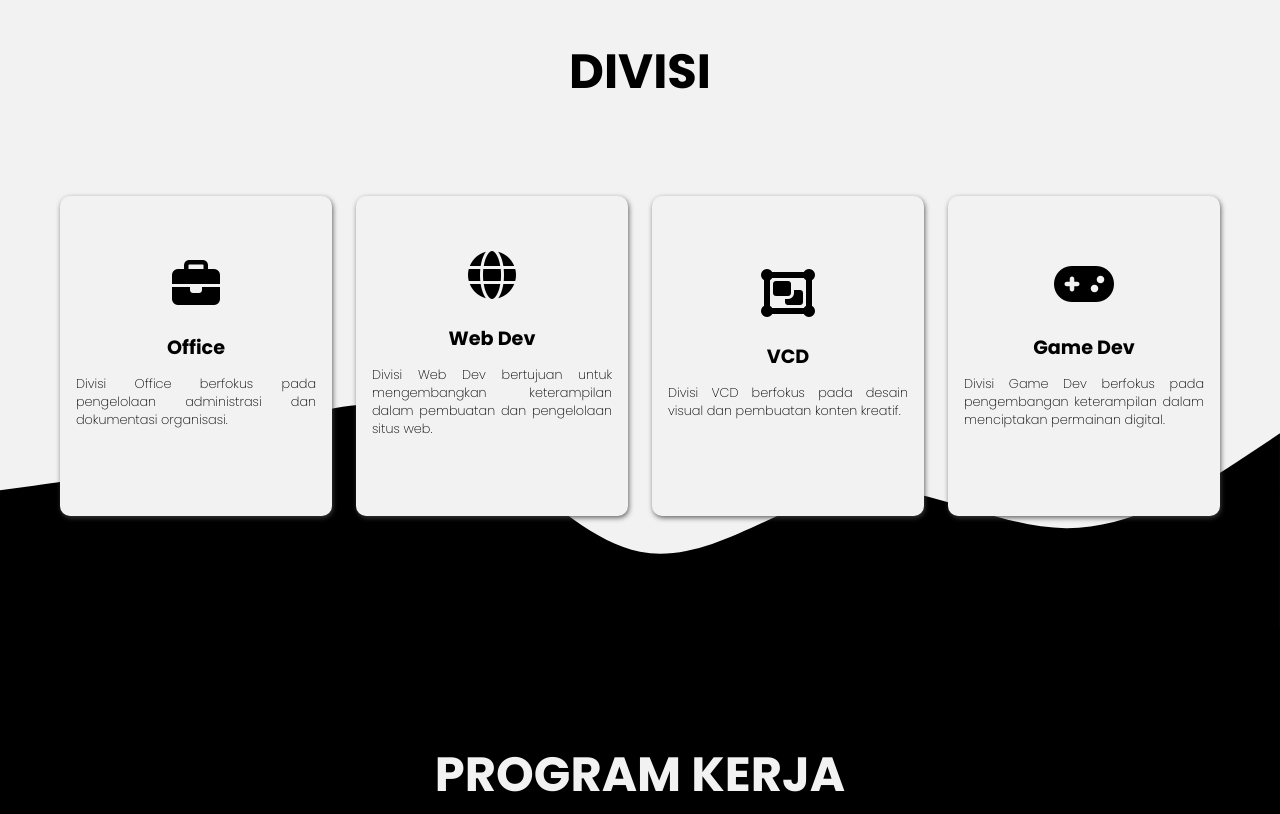
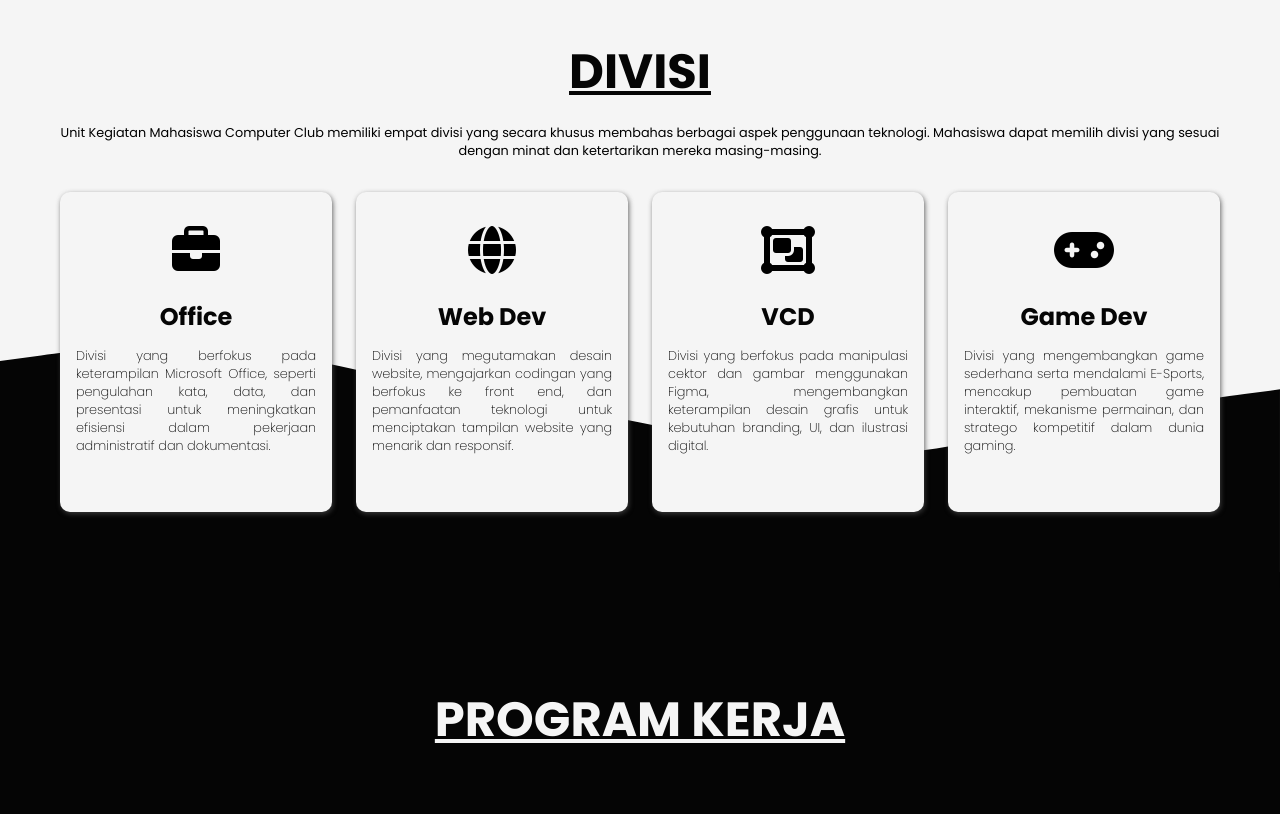
Before and after one commit to Satriart2/ukm-cc, a plain HTML site: page index.html in a window 1280 px wide. Shown: the part 1820-2634 px from the top of the page. Drawn offline with Linux system fonts and the light colour scheme.

Commit message:
order by man

```diff
--- a/index.html
+++ b/index.html
@@ -16,7 +16,9 @@
     <!-- navbar -->
     <nav class="navbar">
         <div class="logo">
+            <a href="#home">
                 <img src="img/ukmcc-putih.png" alt="logo" class="logo-img">
+            </a>
             <h1 class="logo-text">UKM Computer Club</h1>
         </div>
         <div class="navbar-link">
@@ -24,7 +26,7 @@
             <a href="#about">TENTANG</a>
             <a href="#divisi">DIVISI</a>
             <a href="#proker">PROGRAM KERJA</a>
-            <a href="#">KONTAK</a>
+            <a href="#kontak">KONTAK</a>
         </div>
         <div class="mobile">
             <a href="#" id="hamb-menu"><i class="fa-solid fa-bars fa-lg" style="color: #ffffff;"></i></a>
@@ -46,7 +48,7 @@
         <div class="about-title">
             <h1>TENTANG KAMI</h1>
         </div>
-        <div class="about-content">
+        <div class="about-content" >
             <img src="img/hero.jpg" alt="ukmcc">
             <p>UKM Computer Club adalah organisasi mahasiswa yang berfokus pada pengembangan keterampilan komputer dan teknologi informasi. Kami menyediakan pelatihan, workshop, dan proyek kolaboratif untuk meningkatkan kemampuan anggota kami dalam bidang teknologi. Bergabunglah bersama kami untuk mengeksplorasi dunia teknologi yang penuh inovasi.</p>
         </div>
@@ -55,29 +57,38 @@
     <!-- divisi -->
     <section class="divisi" id="divisi">
         <h1>DIVISI</h1>
+        <p style="color: black; padding-inline: 3rem;">Unit Kegiatan Mahasiswa Computer Club memiliki empat divisi yang secara khusus membahas berbagai aspek penggunaan teknologi. Mahasiswa dapat memilih divisi yang sesuai dengan minat dan ketertarikan mereka masing-masing.</p>
         <div class="div-row">
+            <a href="office.html">
                 <div class="divisi-card">
                     <i class="fa-solid fa-briefcase fa-xl" style="color: #000000;"></i>
                     <h2>Office</h2>
-                <p>Divisi Office berfokus pada pengelolaan administrasi dan dokumentasi organisasi.</p>
+                    <p>Divisi yang berfokus pada keterampilan Microsoft Office, seperti pengulahan kata, data, dan presentasi untuk meningkatkan efisiensi dalam pekerjaan administratif dan dokumentasi.</p>
                 </div>
+            </a>
+            <a href="webdev.html">
                 <div class="divisi-card">
                     <i class="fa-solid fa-globe fa-xl" style="color: #000000;"></i>
                     <h2>Web Dev</h2>
-                <p>Divisi Web Dev bertujuan untuk mengembangkan keterampilan dalam pembuatan dan pengelolaan situs web.</p>
+                    <p>Divisi yang megutamakan desain website, mengajarkan codingan yang berfokus ke front end, dan pemanfaatan teknologi untuk menciptakan tampilan website yang menarik dan responsif.</p>
                 </div>
+            </a>
+            <a href="vcd.html">
                 <div class="divisi-card">
                     <i class="fa-solid fa-object-group fa-xl" style="color: #000000;"></i>
                     <h2>VCD</h2>
-                <p>Divisi VCD berfokus pada desain visual dan pembuatan konten kreatif.</p>
+                    <p>Divisi yang berfokus pada manipulasi cektor dan gambar menggunakan Figma, mengembangkan keterampilan desain grafis untuk kebutuhan branding, UI, dan ilustrasi digital.</p>
                 </div>
+            </a>
+            <a href="game.html">
                 <div class="divisi-card">
                     <i class="fa-solid fa-gamepad fa-xl" style="color: #000000;"></i>
                     <h2>Game Dev</h2>
-                <p>Divisi Game Dev berfokus pada pengembangan keterampilan dalam menciptakan permainan digital.</p>
+                    <p>Divisi yang mengembangkan game sederhana serta mendalami E-Sports, mencakup pembuatan game interaktif, mekanisme permainan, dan stratego kompetitif dalam dunia gaming.</p>
                 </div>
+            </a>
         </div>
-        <svg xmlns="http://www.w3.org/2000/svg" viewBox="0 0 1440 320"><path fill="#000000" fill-opacity="1" d="M0,160L40,154.7C80,149,160,139,240,112C320,85,400,43,480,74.7C560,107,640,213,720,229.3C800,245,880,171,960,160C1040,149,1120,203,1200,202.7C1280,203,1360,149,1400,122.7L1440,96L1440,320L1400,320C1360,320,1280,320,1200,320C1120,320,1040,320,960,320C880,320,800,320,720,320C640,320,560,320,480,320C400,320,320,320,240,320C160,320,80,320,40,320L0,320Z"></path></svg>
+        <svg xmlns="http://www.w3.org/2000/svg" viewBox="0 0 1440 320"><path fill="#050505" fill-opacity="1" d="M0,64L40,58.7C80,53,160,43,240,48C320,53,400,75,480,90.7C560,107,640,117,720,133.3C800,149,880,171,960,170.7C1040,171,1120,149,1200,133.3C1280,117,1360,107,1400,101.3L1440,96L1440,320L1400,320C1360,320,1280,320,1200,320C1120,320,1040,320,960,320C880,320,800,320,720,320C640,320,560,320,480,320C400,320,320,320,240,320C160,320,80,320,40,320L0,320Z"></path></svg>
     </section>
     <!-- divisi-end -->
     <!-- proker -->
@@ -102,5 +113,18 @@
         </div>
     </section>
     <!-- proker-end -->
+    <!-- kontak -->
+    <section id="kontak" style="height: 100vh;">
+        <form>
+            <input type="text" required placeholder="Nama">
+            <input type="text" required placeholder="Email">
+            <textarea name="Pesan" placeholder="Tulis pesan Anda di sini"></textarea>
+        </form>
+
+    </section>
+    <footer style="background-color: black; text-align: center;">
+        <p>&copy; 2025 Satria Ramadhani. Semua Hak Dilindungi.</p>
+    </footer>
+    <!-- kontak-end -->
 </body>
 </html>
--- a/style.css
+++ b/style.css
@@ -9,8 +9,8 @@
 }
 
 :root{
-    --primary-color: #000000;
-    --secondary-color: #f2f2f2;
+    --primary-color: #050505;
+    --secondary-color: #F5F5F5;
     --accent-color: #b4b4b4;
 }
 
@@ -21,7 +21,6 @@ html{
 body{
     font-family: Poppins, sans-serif;
     background-color: var(--secondary-color);
-    height: 600vh;
 }
 
 body::-webkit-scrollbar {
@@ -47,7 +46,7 @@ body::-webkit-scrollbar-thumb {
     right: 0;
     position: fixed;
     z-index: 100;
-    padding: 1.3rem 2rem;
+    padding: 1rem 2rem;
 }
 
 .navbar .logo{
@@ -59,8 +58,8 @@ body::-webkit-scrollbar-thumb {
 }
 
 .navbar .logo img{
-    width: 40px;
-    margin-right: 30px;
+    width: 45px;
+    margin-right: 10px;
 }
 
 .navbar .navbar-link{
@@ -185,6 +184,7 @@ body::-webkit-scrollbar-thumb {
 
 .about .about-title h1{
     font-size: 3rem;
+    text-decoration: underline;
     margin-top: -2rem;
     margin-bottom: -2rem;
 }
@@ -192,17 +192,19 @@ body::-webkit-scrollbar-thumb {
 .about .about-content {
     display: flex;
     align-items: center;
-    gap: 6rem;
+    gap: 9rem;
 }
 
 .about .about-content p {
+
+    text-indent: 50px;
     font-size: 1.2rem;
     text-align: justify;
     font-weight: 300;
 }
 
 .about .about-content img {
-    width: 30rem;
+    width: 25rem;
     border: #ffffff 10px solid;
     border-bottom: #ffffff 5rem solid;
     border-radius: 2px;
@@ -211,7 +213,7 @@ body::-webkit-scrollbar-thumb {
 }
 
 .about .about-content img:hover {
-    transform: rotate(-3deg);
+    transform: rotate(-5deg);
     transition: .3s ease-in-out;
 }
 /* about-sect-end */
@@ -222,31 +224,43 @@ body::-webkit-scrollbar-thumb {
     align-items: center;
     justify-content: center;
     background-color: var(--secondary-color);
-    gap: 5rem;
+    gap: 1rem;
     position: relative;
+
 }
 
 .divisi svg {
-    margin-bottom: -5px;
+    margin-bottom: -1rem;
+    margin-top: -15rem;
+    z-index: 0;
 }
 
 .divisi h1{
     font-size: 3rem;
     color: var(--primary-color);
     margin-top: 6rem;
-    margin-bottom: 10rem;
+    text-decoration: underline;
+}
+
+.divisi p {
+    font-size: 0.8rem;
+    font-weight: 400;
+    text-align: center;
+    color: var(--primary-color);
 }
 
 .divisi .div-row {
     display: flex;
+    flex-direction: row;
     align-items: center;
     justify-content: center;
     gap: 1.5rem;
+    width: 100%;
     padding: 1rem 0;
     flex-wrap: wrap;
-    margin-bottom: 2rem;
-    top: 240px;
-    position: absolute;
+    margin-bottom: 0;
+    top: 200px;
+    z-index: 3;
 }
 
 .divisi .div-row .divisi-card {
@@ -259,13 +273,13 @@ body::-webkit-scrollbar-thumb {
     width: 17rem;
     height: 20rem;
     border-radius: 10px;
-    padding: 2rem 1rem;
+    padding: 0.3rem 1rem;
     box-shadow: rgba(67, 67, 67, 0.8) 1px 2px 5px;
     transition: .3s ease-in-out;
 }
 
 .divisi .div-row .divisi-card h2 {
-    font-size: 1.2rem;
+    font-size: 1.5rem;
     font-weight: 700;
     margin-bottom: 0.8rem;
     color: var(--primary-color);
@@ -279,6 +293,7 @@ body::-webkit-scrollbar-thumb {
 }
 
 .divisi .div-row .divisi-card i {
+    width: 100%;
     font-size: 3rem;
     color: var(--primary-color);
     margin-bottom: 3rem;
@@ -305,6 +320,7 @@ body::-webkit-scrollbar-thumb {
     font-size: 3rem;
     color: var(--secondary-color);
     margin-top: 3rem;
+    text-decoration: underline;
     margin-bottom: 3rem;
 }
 
@@ -358,3 +374,5 @@ body::-webkit-scrollbar-thumb {
     transition: .3s ease-in-out;
 }
 /* proker-end */
+/* contact  */
+/* contact -end */
```
Lines whose indentation alone changed are shown as unchanged.
